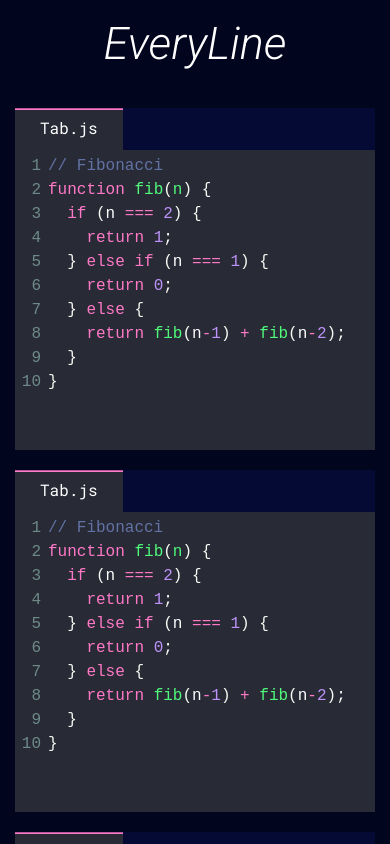
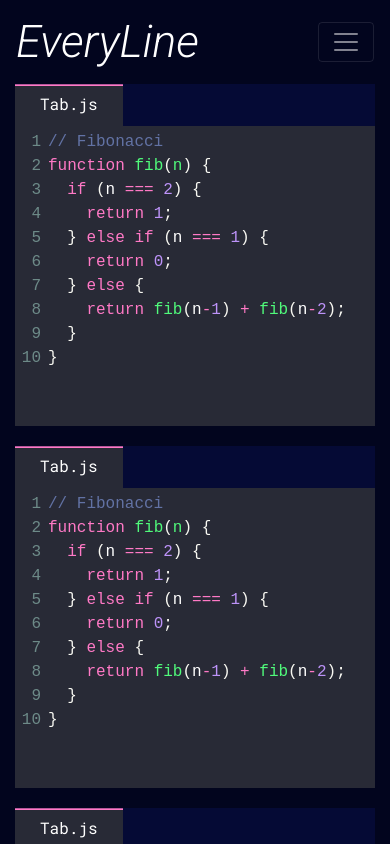
Before and after one commit to andrewroblesdev/EveryLine, a Next.js app: page /feed in a window 390 px wide. Shown: the top 844 px of the page. Built offline with nearby package versions, Linux system fonts and the light colour scheme.

Commit message:
Add hamburger menu to feed

```diff
--- a/pages/feed.js
+++ b/pages/feed.js
@@ -20,10 +20,13 @@ export default function Feed() {
       <div>
         <title>EveryLine</title>
             <div className={`${ styles.landing } `}>
+                <nav class="navbar navbar-dark ${ styles.navbar }">
+                    <div className={`${ styles.title}`}>EveryLine</div>
+                    <button class="navbar-toggler" type="button" data-toggle="collapse" data-target="#navbarToggleExternalContent" aria-controls="navbarToggleExternalContent" aria-expanded="false" aria-label="Toggle navigation">
+                        <span class="navbar-toggler-icon"></span>
+                    </button>
+                </nav>
               <div className={`container pb-5`}>
-                <div className={`${ styles.title}`}>
-                    <a>EveryLine</a>
-                </div>
                 <div className={`row`}>
                   <Snippet filename={`Tab.js`} code={exampleCode}/>
                   <Snippet filename={`Tab.js`} code={exampleCode}/>
--- a/pages/feed.module.css
+++ b/pages/feed.module.css
@@ -7,6 +7,10 @@
     color: white;
 }
 
+.navbar {
+    background-color: #02051E !important;
+}
+
 .title {
     font-family: 'Roboto', sans-serif;
     font-style: italic;
@@ -14,7 +18,6 @@
     font-size: 35px;
     text-decoration: none !important;
     color: white !important;
-    padding-top: 24px;
 }
 
 .editor {
@@ -28,7 +31,5 @@
     .title {
         text-align: center;
         font-size: 45px;
-        padding-top: 10px;
-        padding-bottom: 30px;
     }
 }
```
